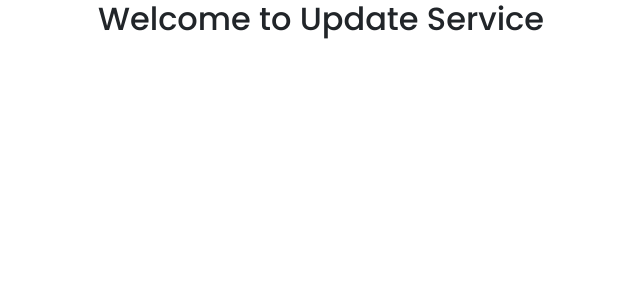
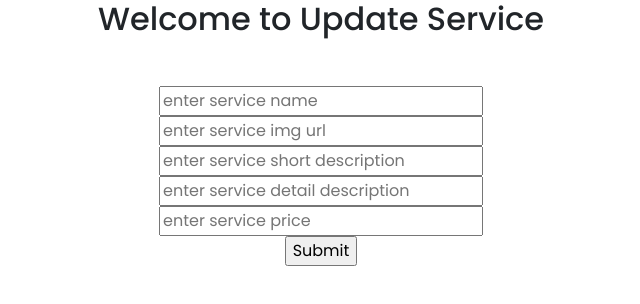
Before and after one commit to tanvirahmed055/pet-care-client, a React (Create React App) app: page /admin/manageService/updateService/1 in a window 1280 px wide. Shown: the top 304 px of the page, without its empty margins (319-959 px from the left). Built offline with nearby package versions, Linux system fonts and the light colour scheme; no server answers.

Commit message:
implemented updating existing service info functionality

```diff
--- a/src/components/Admin/ManageService/ManageService/ManageService.js
+++ b/src/components/Admin/ManageService/ManageService/ManageService.js
@@ -2,9 +2,14 @@ import React from 'react';
 import useServices from '../../../../hooks/useServices';
 import { Button, Col, Container, Row } from 'react-bootstrap';
 import { Link } from "react-router-dom";
+import {
+    useHistory
+} from "react-router-dom";
 
 const ManageServices = () => {
     const [services] = useServices();
+
+    let history = useHistory();
 
     const handleDelete = id => {
         const url = `http://localhost:5000/deleteService/${id}`
@@ -19,9 +24,7 @@ const ManageServices = () => {
             })
     }
 
-    const handleUpdate = id => {
 
-    }
 
     return (
         <div>
@@ -30,13 +33,17 @@ const ManageServices = () => {
                 {
                     services.map(service => <li className="fw-bold mb-5">Service Name:&nbsp;{service?.name}
                         <Button onClick={() => handleDelete(service?._id)} className="ms-3" variant="danger" size="sm">Delete Service</Button>
-                        <Button onClick={() => handleDelete(service?._id)} className="ms-3" variant="primary" size="sm">Update Service</Button></li>
+
+                        <Button onClick={() => history.push(`/admin/manageService/updateService/${service?._id}`)} variant="primary" size="sm" className="ms-3">
+                            Update Service
+                        </Button>
+                    </li>
                     )
                 }
             </div>
             <div>
                 <Link to='/admin/manageService/addService'>
-                    <Button variant="danger" className="me-3">Add a New Service</Button>
+                    <Button variant="success" className="me-3">Add a New Service</Button>
                 </Link>
             </div>
         </div >
--- a/src/components/Admin/ManageService/UpdateService/UpdateService.js
+++ b/src/components/Admin/ManageService/UpdateService/UpdateService.js
@@ -1,9 +1,66 @@
 import React from 'react';
+import { useForm } from "react-hook-form";
+import {
+    useParams
+} from "react-router-dom";
+
 
 const UpdateService = () => {
+
+    let { id } = useParams();
+
+
+    const { register, handleSubmit, watch, reset, formState: { errors } } = useForm();
+    const onSubmit = data => {
+        console.log(data);
+        const updateService = {
+            name: data.name,
+            img: data.img,
+            shortDescription: data.shortDescription,
+            detailDescription: data.detailDescription,
+            price: data.price,
+        }
+
+        fetch(`http://localhost:5000/updateService/${id}`, {
+            method: 'PUT',
+            headers: {
+                'Content-Type': 'application/json',
+            },
+            body: JSON.stringify(updateService),
+        })
+            .then(response => response.json())
+            .then(data => {
+                console.log('Success:', data);
+                reset();
+            })
+            .catch((error) => {
+                console.error('Error:', error);
+            });
+
+    }
+
+
     return (
         <div>
             <h2>Welcome to Update Service</h2>
+            <div className="mt-5">
+                <form onSubmit={handleSubmit(onSubmit)}>
+                    {/* register your input into the hook by invoking the "register" function */}
+                    <input  {...register("name")} placeholder="enter service name" />
+                    <br />
+                    <input  {...register("img")} placeholder="enter service img url" />
+                    <br />
+                    <input  {...register("shortDescription")} placeholder="enter service short description" />
+                    <br />
+                    <input  {...register("detailDescription")} placeholder="enter service detail description" />
+                    <br />
+
+                    <input type="number" {...register("price")} placeholder="enter service price" />
+                    <br />
+
+                    <input type="submit" />
+                </form>
+            </div>
         </div>
     );
 };
```
